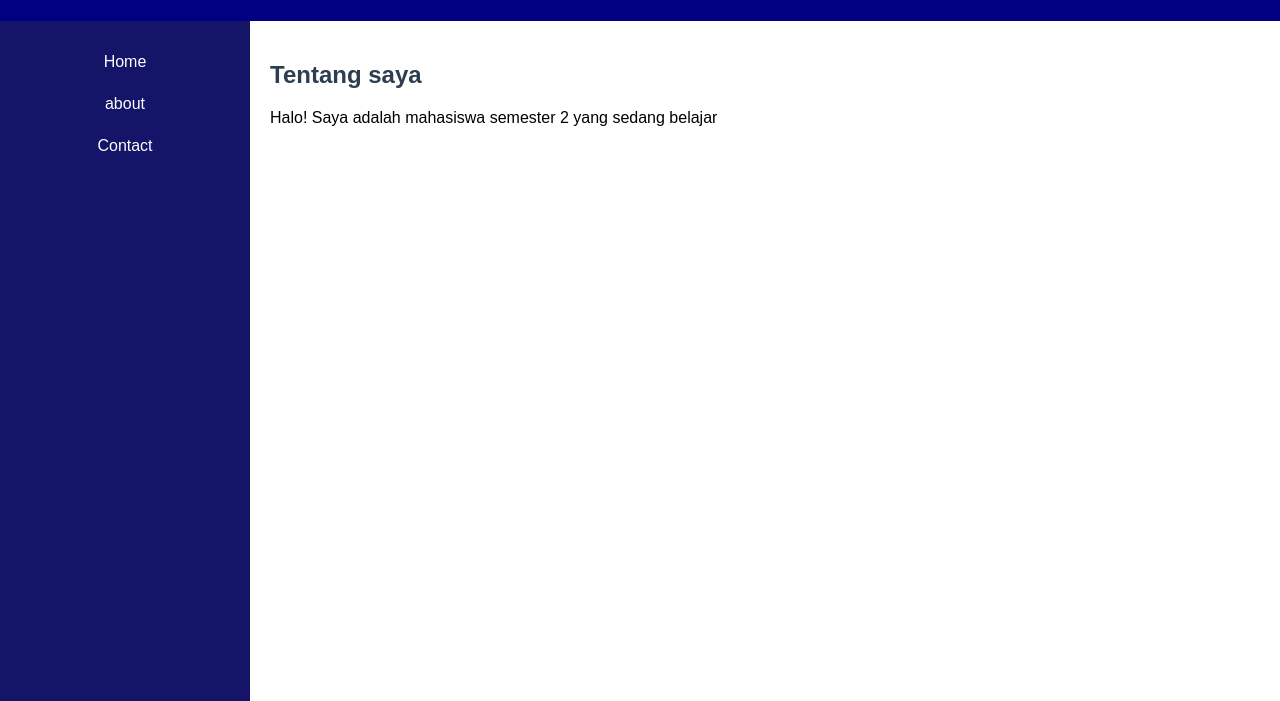
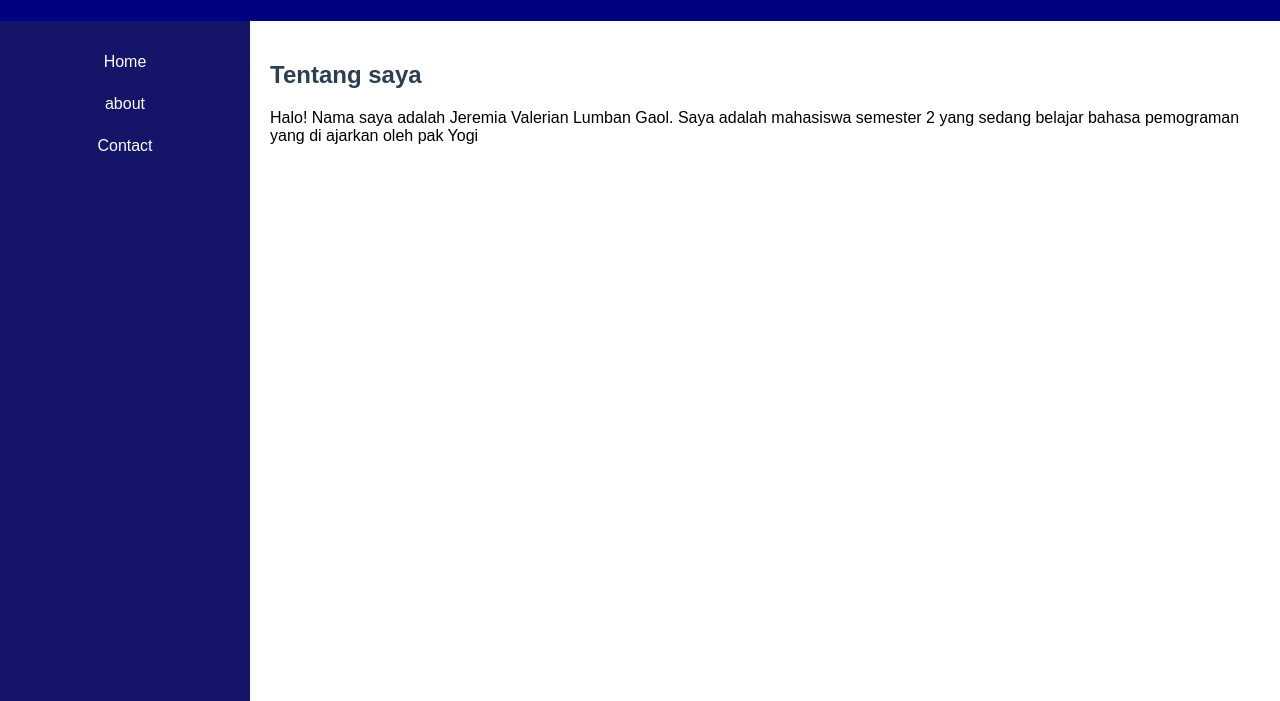
Before and after one commit to Jeremia32241/Bahasa-Pemograman, a plain HTML site: page pertemuan-keempat/about.html in a window 1280 px wide. Shown: the part 99-800 px from the top of the page. Drawn offline with Linux system fonts and the light colour scheme.

Commit message:
Update about.html

```diff
--- a/pertemuan-keempat/about.html
+++ b/pertemuan-keempat/about.html
@@ -22,7 +22,7 @@
             </td>
             <td class="content">
                 <h2>Tentang saya</h2>
-                <p>Halo! Saya adalah mahasiswa semester 2 yang sedang belajar</p>
+                <p>Halo! Nama saya adalah Jeremia Valerian Lumban Gaol. Saya adalah mahasiswa semester 2 yang sedang belajar bahasa pemograman yang di ajarkan oleh pak Yogi</p>
             </td>
         </tr>
     </table>
```
